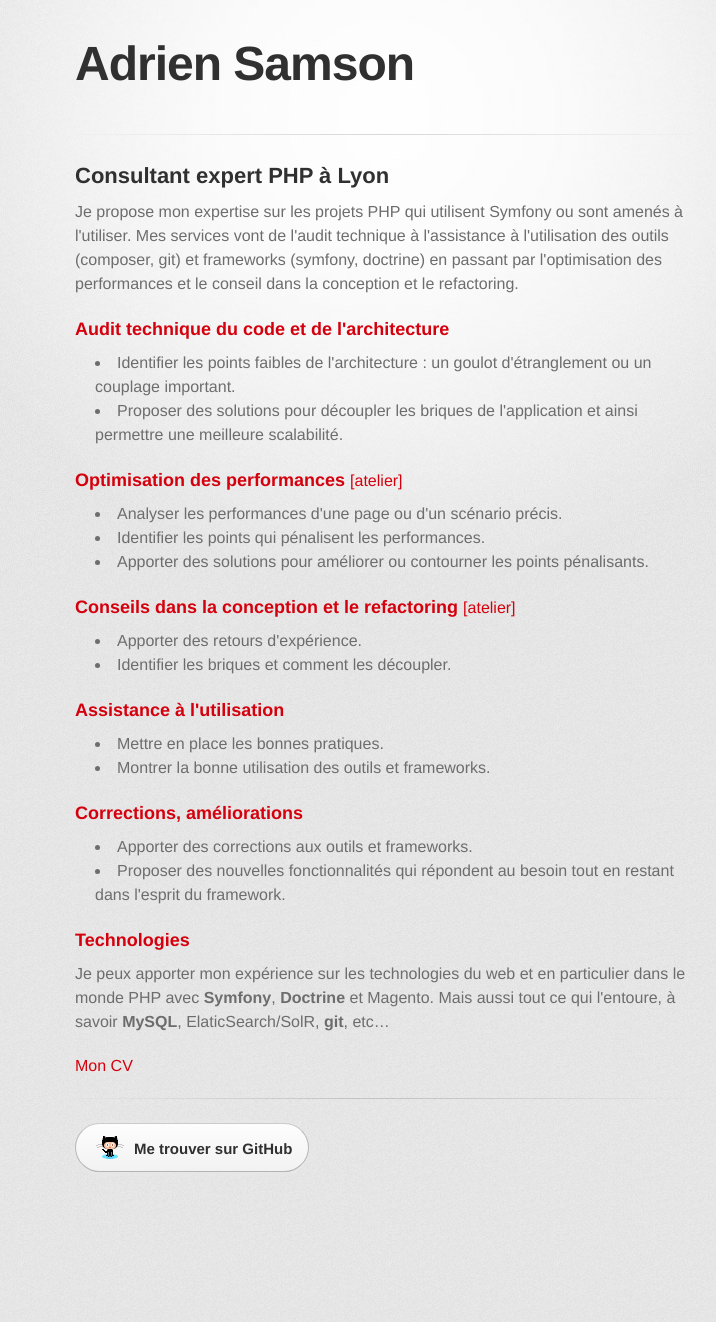
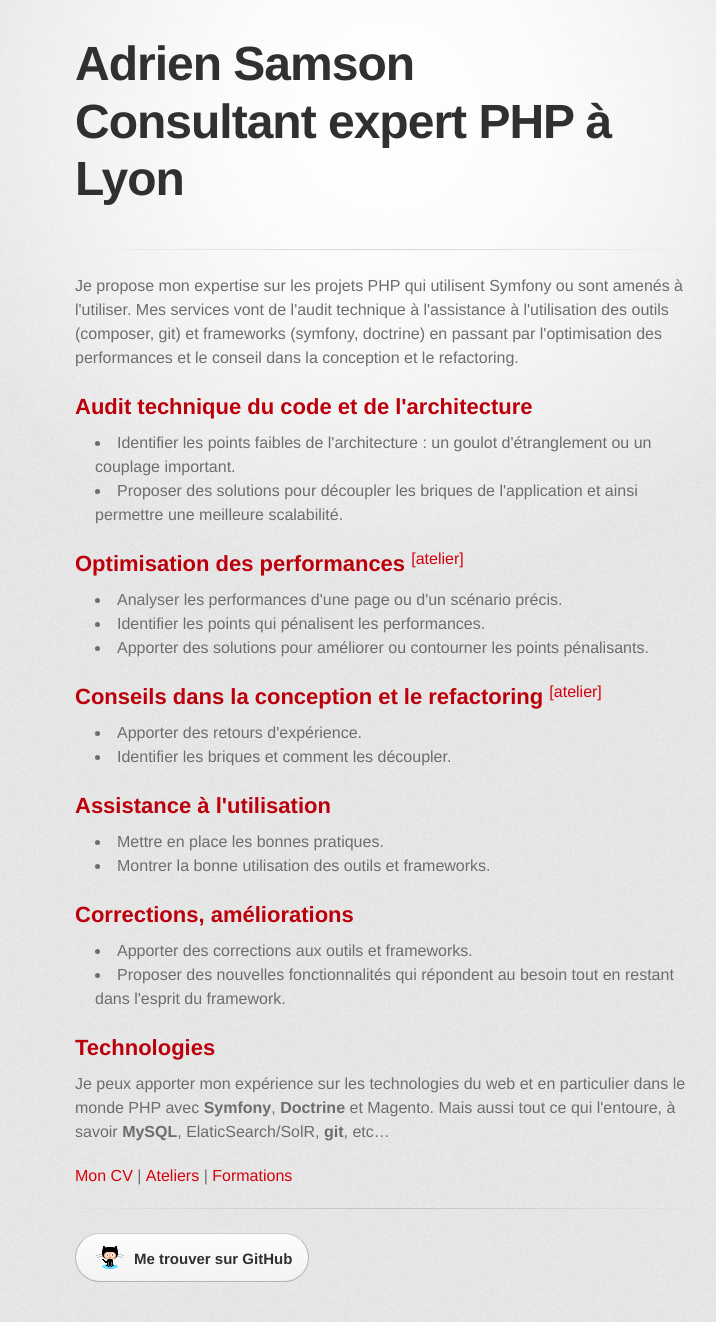
Before and after one commit to adriensamson/adriensamson.github.io, a Jekyll site: the page built from offres.html, in a window 1280 px wide. Shown: the whole page, without its empty margins (255-971 px from the left). Built offline with Jekyll 4.4.1, drawn with Linux system fonts in a browser that asks for light colours; some web fonts are replaced; before the commit the page ends 1212 px from its top, so only the background shows below that.

Commit message:
Formations

```diff
--- a/_layouts/default.html
+++ b/_layouts/default.html
@@ -12,7 +12,7 @@
     <!--[if lt IE 9]>
     <script src="//html5shiv.googlecode.com/svn/trunk/html5.js"></script>
     <![endif]-->
-    <title>Adrien Samson</title>
+    <title>Adrien Samson{% if page.title %} - {{ page.title }}{% endif %}</title>
     {% include ga.html %}
   </head>
 
@@ -21,7 +21,12 @@
       <div class="inner">
 
         <header>
-          <h1><a href="{% if page.language == 'fr'%}/{% else %}/index_en.html{% endif %}">Adrien Samson</a></h1>
+          <h1>
+            <a href="{% if page.language == 'fr'%}/{% else %}/index_en.html{% endif %}">Adrien Samson</a>
+            {% if page.title %}
+            <br/>{{ page.title }}
+            {% endif %}
+          </h1>
         </header>
         <hr />
         {% if page.other_languages %}
--- a/index.html
+++ b/index.html
@@ -4,7 +4,7 @@
 other_languages:
   en: index_en.html
 ---
-<h3>Qui suis-je ?</h3>
+<h2>Qui suis-je ?</h2>
 
 <p>
   Pendant 5 ans en tant que développeur web, j'ai construit des sites e-commerce avec <a href="http://magento.com">Magento</a>,
@@ -16,7 +16,7 @@
 </p>
 <p><a href="offres.html">En savoir plus</a> | <a href="cv.html">Mon CV</a></p>
 
-<h3>Blog posts</h3>
+<h2>Blog posts</h2>
 <ul class="posts">
 {% for post in site.posts %}
   {% if post.language == 'fr' %}
@@ -27,7 +27,7 @@
 {% endfor %}
 </ul>
 
-<h3>Contact</h3>
+<h2>Contact</h2>
 <p>
   <a href="https://twitter.com/kyklydse">Twitter</a> |
   <a href="https://www.linkedin.com/in/adriensamson">LinkedIn</a> |
--- a/index_en.html
+++ b/index_en.html
@@ -4,7 +4,7 @@
 other_languages:
   fr: index.html
 ---
-<h3>Who am I ?</h3>
+<h2>Who am I ?</h2>
 
 <p>
   I've been working as a web developer during the last 5 years.
--- a/offres.html
+++ b/offres.html
@@ -1,50 +1,50 @@
 ---
 layout: default
 language: fr
+title: Consultant expert PHP à Lyon
 ---
-<h2>Consultant expert PHP à Lyon</h2>
 <p>
   Je propose mon expertise sur les projets PHP qui utilisent Symfony ou sont amenés à l'utiliser.
   Mes services vont de l'audit technique à l'assistance à l'utilisation des outils (composer, git) et frameworks (symfony, doctrine)
   en passant par l'optimisation des performances et le conseil dans la conception et le refactoring.
 </p>
 
-<h3>Audit technique du code et de l'architecture</h3>
+<h2>Audit technique du code et de l'architecture</h2>
 <ul>
   <li>Identifier les points faibles de l'architecture : un goulot d'étranglement ou un couplage important.
   <li>Proposer des solutions pour découpler les briques de l'application et ainsi permettre une meilleure scalabilité.
 </ul>
 
-<h3>Optimisation des performances <small><a href="ateliers.html#amlioration-des-performances">[atelier]</a></small></h3>
+<h2>Optimisation des performances <small><a href="ateliers.html#amlioration-des-performances">[atelier]</a></small></h2>
 <ul>
   <li>Analyser les performances d'une page ou d'un scénario précis.
   <li>Identifier les points qui pénalisent les performances.
   <li>Apporter des solutions pour améliorer ou contourner les points pénalisants.
 </ul>
 
-<h3>Conseils dans la conception et le refactoring
-  <small><a href="ateliers.html#refactoring">[atelier]</a></small></h3>
+<h2>Conseils dans la conception et le refactoring
+  <small><a href="ateliers.html#refactoring">[atelier]</a></small></h2>
 <ul>
   <li>Apporter des retours d'expérience.</li>
   <li>Identifier les briques et comment les découpler.</li>
 </ul>
 
-<h3>Assistance à l'utilisation</h3>
+<h2>Assistance à l'utilisation</h2>
 <ul>
   <li>Mettre en place les bonnes pratiques.</li>
   <li>Montrer la bonne utilisation des outils et frameworks.</li>
 </ul>
 
-<h3>Corrections, améliorations</h3>
+<h2>Corrections, améliorations</h2>
 <ul>
   <li>Apporter des corrections aux outils et frameworks.
   <li>Proposer des nouvelles fonctionnalités qui répondent au besoin tout en restant dans l'esprit du framework.
 </ul>
 
-<h3>Technologies</h3>
+<h2>Technologies</h2>
 <p>
   Je peux apporter mon expérience sur les technologies du web et en particulier dans le monde PHP avec <strong>Symfony</strong>, <strong>Doctrine</strong> et Magento.
   Mais aussi tout ce qui l'entoure, à savoir <strong>MySQL</strong>, ElaticSearch/SolR, <strong>git</strong>, etc…
 </p>
 
-<p><a href="cv.html">Mon CV</a></p>
+<p><a href="cv.html">Mon CV</a> | <a href="ateliers.html">Ateliers</a> | <a href="formations.html">Formations</a></p>
--- a/stylesheets/stylesheet.css
+++ b/stylesheets/stylesheet.css
@@ -249,7 +249,7 @@
 h2 {
   font-size: 22px;
   font-weight: bold;
-  color: #303030;
+  color: #bc000b;
   margin-bottom: 8px;
 }
 
@@ -392,8 +392,9 @@
     padding-left: 0;
 }
 
-h3 small {
+h2 small, h3 small {
   color: #6d6d6d;
   font-size: 1rem;
   font-weight: normal;
+  vertical-align: top;
 }
```
Also changed, not shown: ateliers.md (+4 -5 lines), formations.md (added, +54 -0 lines).
